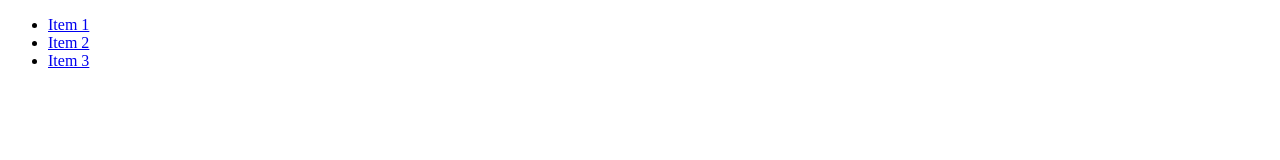
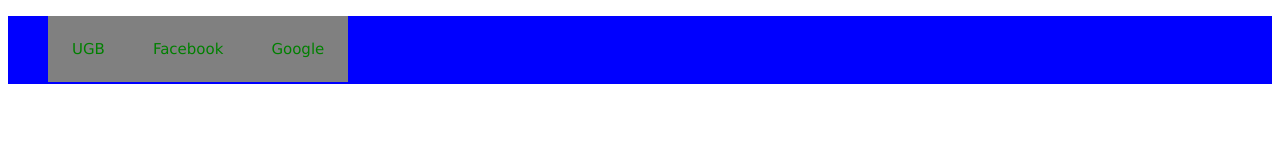
Before and after one commit to geo93018/hello-world, a plain HTML site: page computo2/practica6/pratica6.html in a window 1280 px wide. Drawn offline with Linux system fonts and the light colour scheme.

Commit message:
modificando practica6

```diff
--- a/computo2/practica6/practica6.css
+++ b/computo2/practica6/practica6.css
@@ -0,0 +1,26 @@
+ul {
+	list-style-type:none;
+}
+
+#all-menu {
+	width:auto;
+	height: 68px;
+	background-color:blue;
+}
+
+#menu li a {
+	font-family:verdana;
+	font-size: 15px;
+	float:left;
+	padding: 24px;
+	background-color:gray;
+	color:green;
+	text-decoration:none;
+	height: 18px;
+}
+
+#menu li a:hover {
+	background-color:red;
+	margin-top: -2px;
+	font-weight:bold;
+}
--- a/computo2/practica6/pratica6.html
+++ b/computo2/practica6/pratica6.html
@@ -9,13 +9,12 @@
 
 <body>
 
-<navid="all-menu">
-
-<ul id="menu">
-<li><a href="http://ugb.edu.sv">Item 1</a></li>
-<li><a href="http://facebook.com">Item 2</a></li>
-<li><a href="http://google.com">Item 3</a></li></ul>
-</nav>
+    <nav id="all-menu">
+	       <ul id="menu">
+		          <li><a href="http://ugb.edu.sv">UGB</a></li>
+				  <li><a href="http://facebook.com">Facebook</a></li>
+				  <li><a href="http://google.com">Google</a></li>
+			</ul>
 
 
 </body>
```
